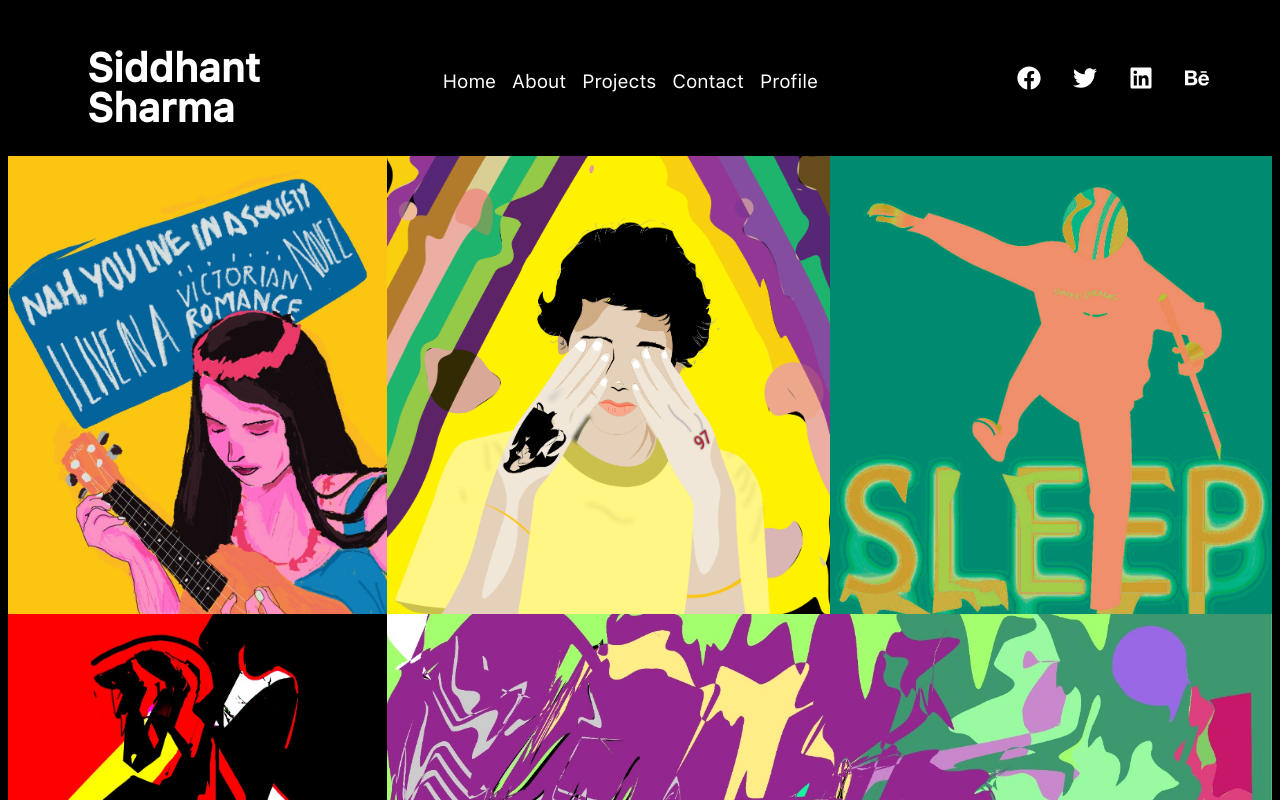
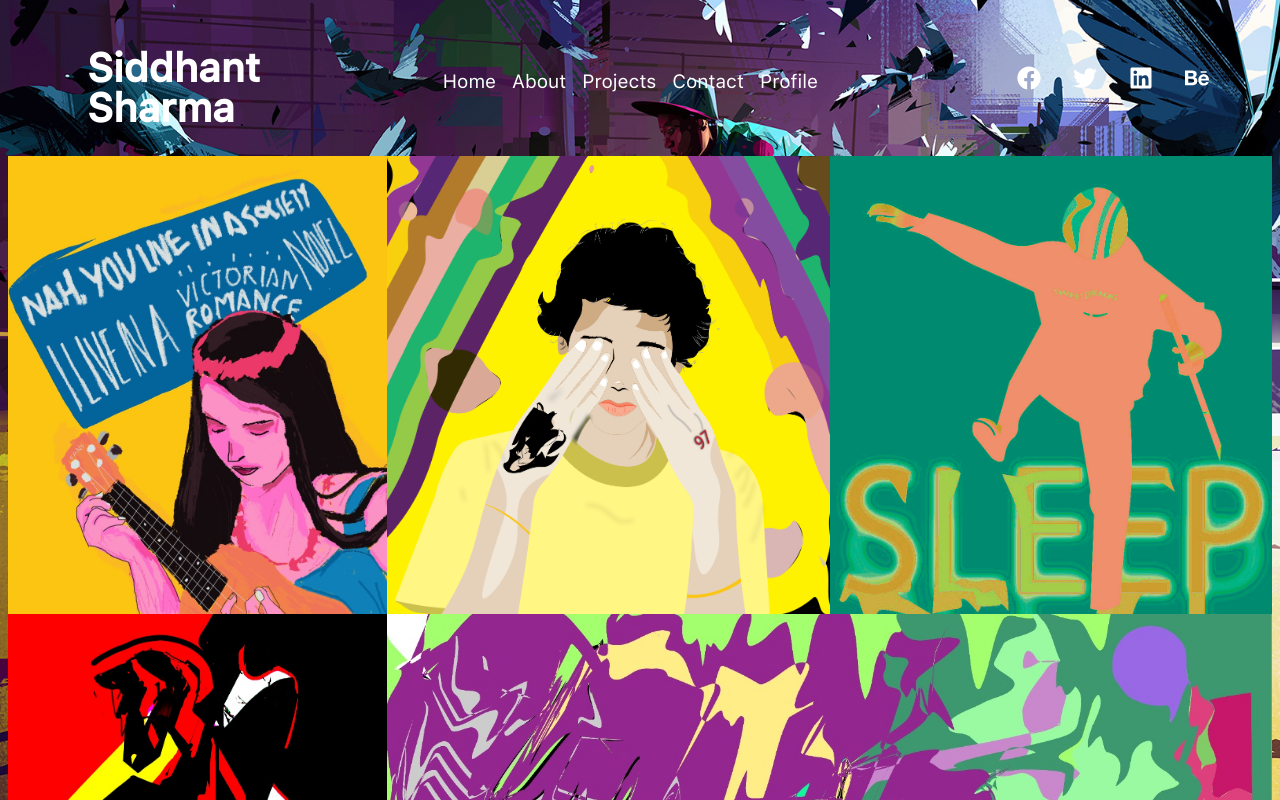
Before and after one commit to methlox/methlox, a React (Create React App) app: page /sketches in a window 1280 px wide. Shown: the top 800 px of the page. Built offline with nearby package versions, Linux system fonts and the light colour scheme.

Commit message:
bg route bug continues

```diff
--- a/src/components/Hero/hero.css
+++ b/src/components/Hero/hero.css
@@ -1,10 +1,11 @@
 body {
   background-position: center center;
+  height: 100%;
   background-repeat: no-repeat;
   background-attachment: fixed;
   background-size: cover;
   background-color: #464646;
-  background-image: url("../../assets/images/hero.jpg");
+  background-image: url("../../assets/images/hero.jpg") !important;
 
   @media screen and (max-width: 767px){
     /* background-image: url("../../assets/hero-min.jpg"); */
--- a/src/components/Hero/hero.js
+++ b/src/components/Hero/hero.js
@@ -3,8 +3,8 @@ import './hero.css'
 
 function hero() {
   return (
-    <div className='body'>
-
+    <div>
+        {/* hi */}
     </div>
   )
 }
--- a/src/components/sketch/sketch.js
+++ b/src/components/sketch/sketch.js
@@ -22,7 +22,7 @@ import './sketch.css'
 
 function sketch() {
   return (
-    <>
+    <div className='bod'>
         <Navbar />
         <div className='container'>
             <img className='i1' src={grayjoji} alt='grayjoji'/>
@@ -44,7 +44,7 @@ function sketch() {
             <img className='i12' src={sacred} alt='sacred' />
             <img className='i18' src={st} alt='st' />
         </div>
-    </>
+    </div>
   )
 }
 
```
